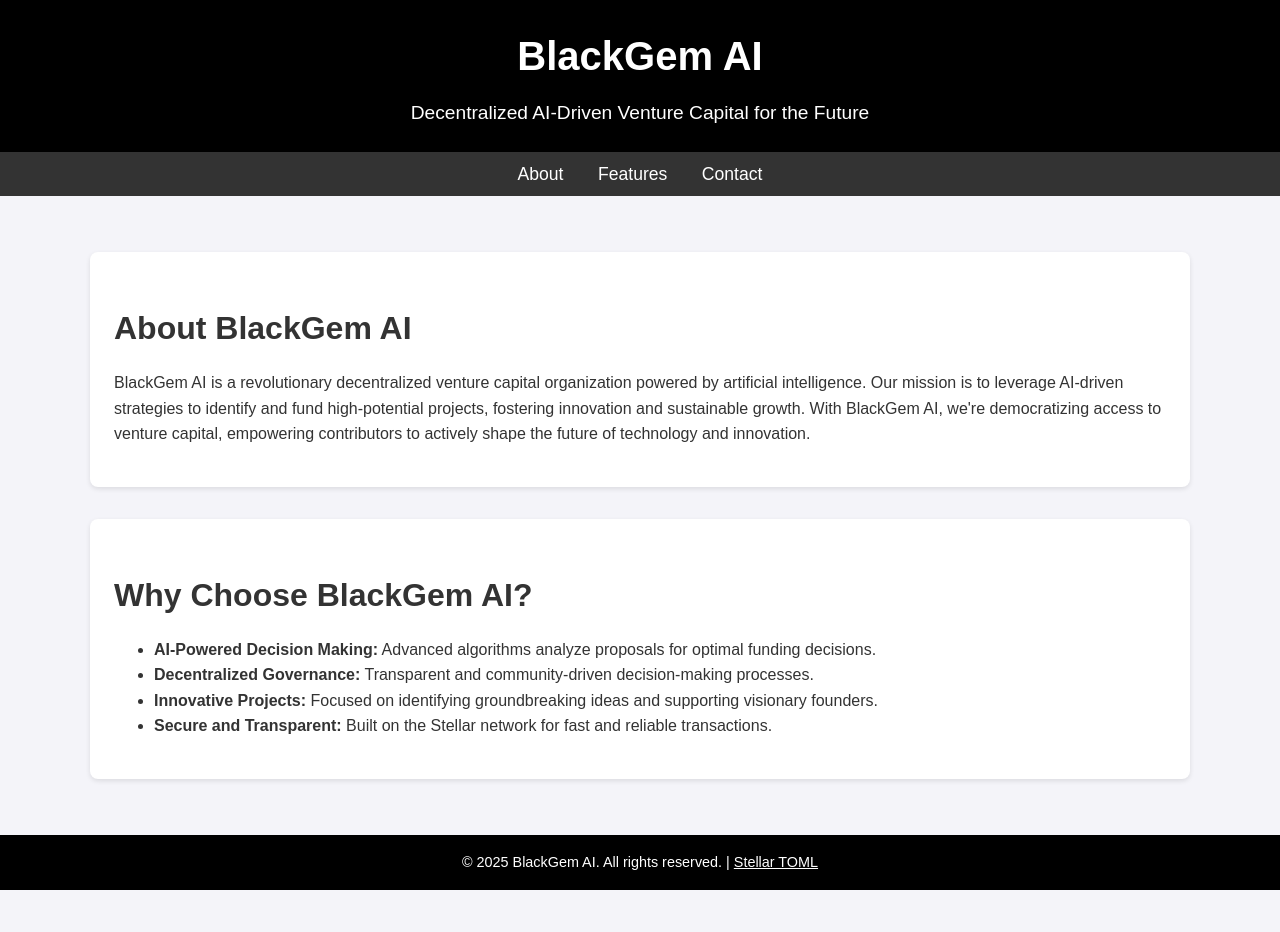
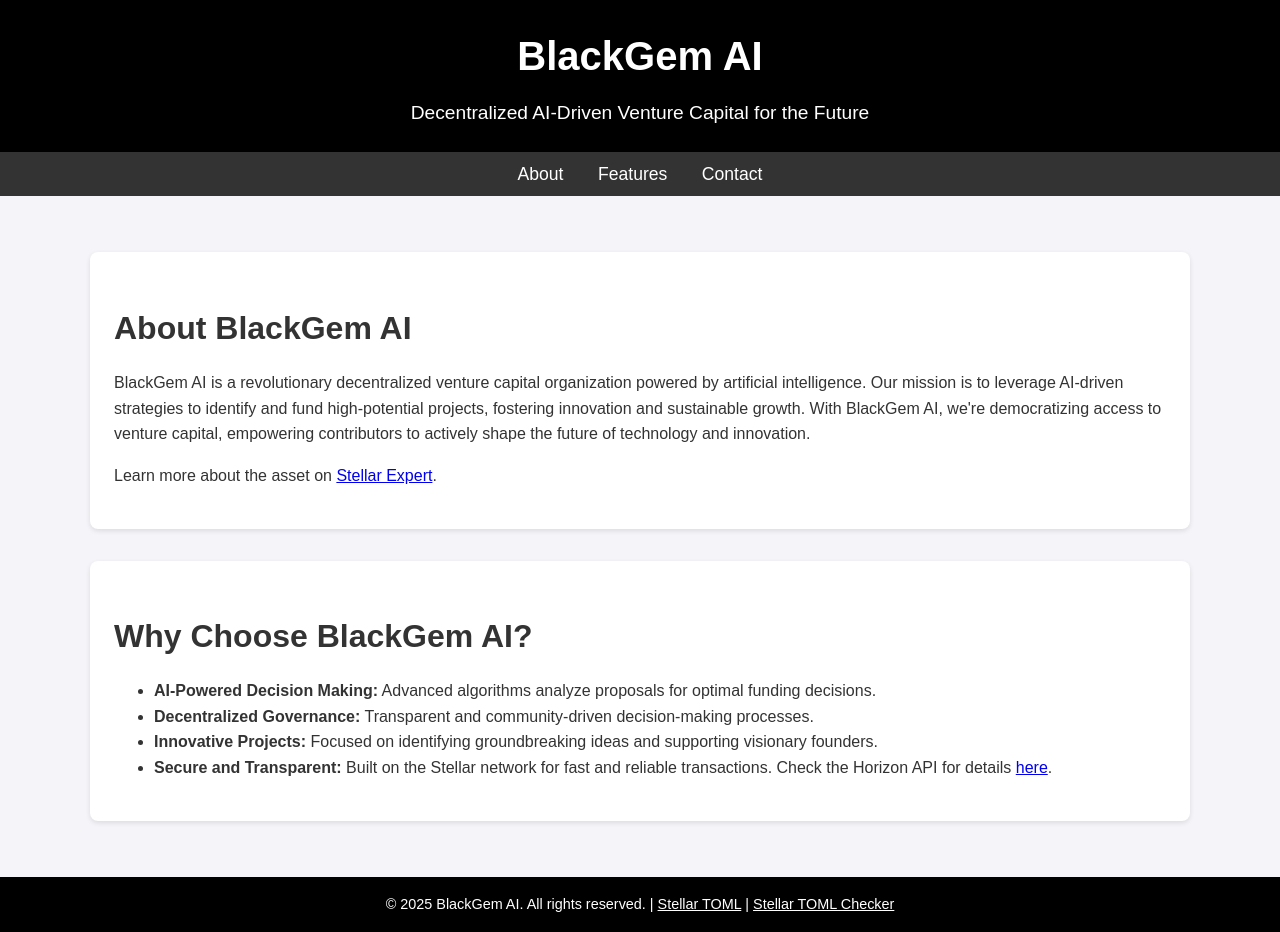
Before and after one commit to blackgem-ai/info, a plain HTML site: page index.html in a window 1280 px wide. Before the commit the page ends 890 px from the top, so only its background shows below. Drawn offline with Linux system fonts and the light colour scheme.

Commit message:
Update index.html

```diff
--- a/index.html
+++ b/index.html
@@ -91,6 +91,9 @@
                 and sustainable growth. With BlackGem AI, we're democratizing access to venture capital, empowering contributors
                 to actively shape the future of technology and innovation.
             </p>
+            <p>
+                Learn more about the asset on <a href="https://stellar.expert/explorer/public/asset/BGDAO-GCMEY2I62TDZQAIA4GYWNUDPUKUPOT2O7GAXEM4GMCU5AGK5Y7ILEFQL" target="_blank">Stellar Expert</a>.
+            </p>
         </section>
         <section id="features" class="features">
             <h2>Why Choose BlackGem AI?</h2>
@@ -98,12 +101,12 @@
                 <li><strong>AI-Powered Decision Making:</strong> Advanced algorithms analyze proposals for optimal funding decisions.</li>
                 <li><strong>Decentralized Governance:</strong> Transparent and community-driven decision-making processes.</li>
                 <li><strong>Innovative Projects:</strong> Focused on identifying groundbreaking ideas and supporting visionary founders.</li>
-                <li><strong>Secure and Transparent:</strong> Built on the Stellar network for fast and reliable transactions.</li>
+                <li><strong>Secure and Transparent:</strong> Built on the Stellar network for fast and reliable transactions. Check the Horizon API for details <a href="https://horizon.stellar.org/accounts?asset=BGDAO:GCMEY2I62TDZQAIA4GYWNUDPUKUPOT2O7GAXEM4GMCU5AGK5Y7ILEFQL" target="_blank">here</a>.</li>
             </ul>
         </section>
     </div>
     <footer>
-        <p>&copy; 2025 BlackGem AI. All rights reserved. | <a href="https://blackgemai.com/.well-known/stellar.toml" style="color: #fff;">Stellar TOML</a></p>
+        <p>&copy; 2025 BlackGem AI. All rights reserved. | <a href="https://blackgemai.com/.well-known/stellar.toml" style="color: #fff;">Stellar TOML</a> | <a href="https://stellar.sui.li/blackgemai.com" style="color: #fff;">Stellar TOML Checker</a></p>
     </footer>
 </body>
 </html>
```
